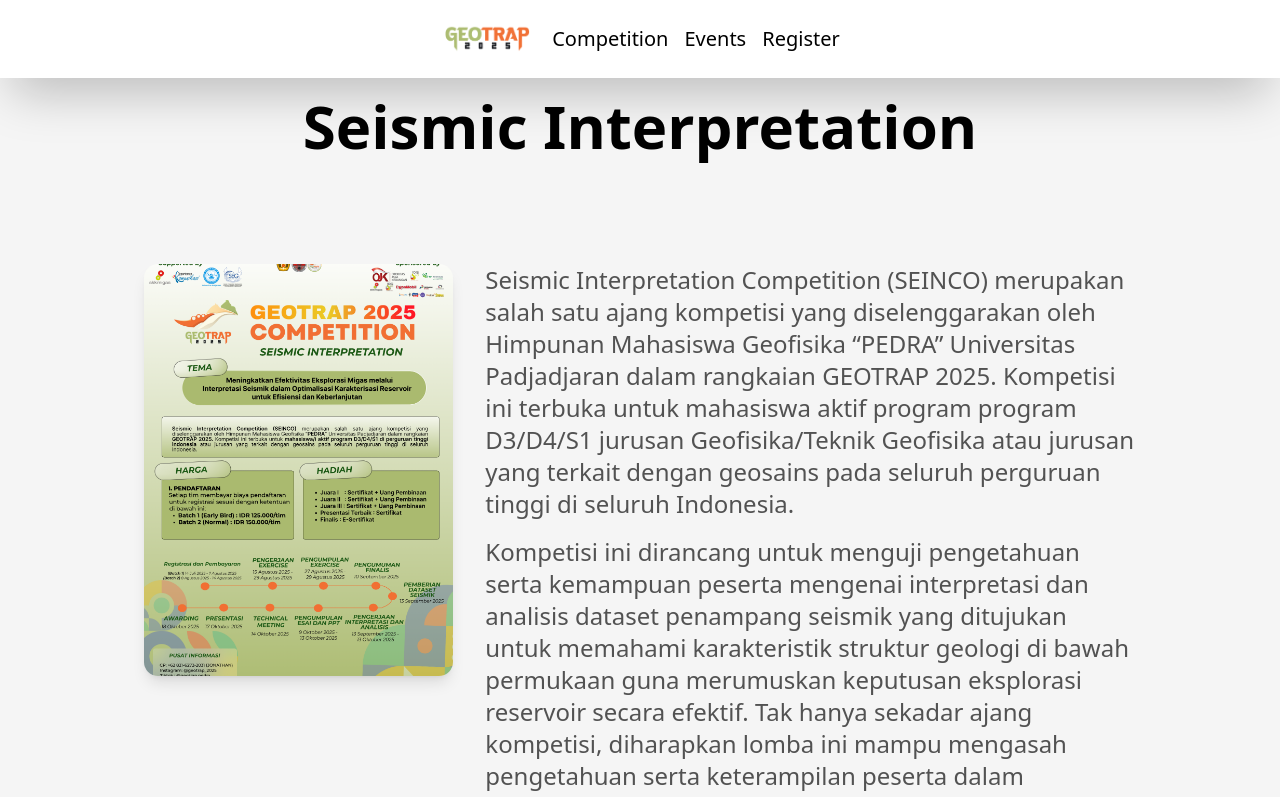
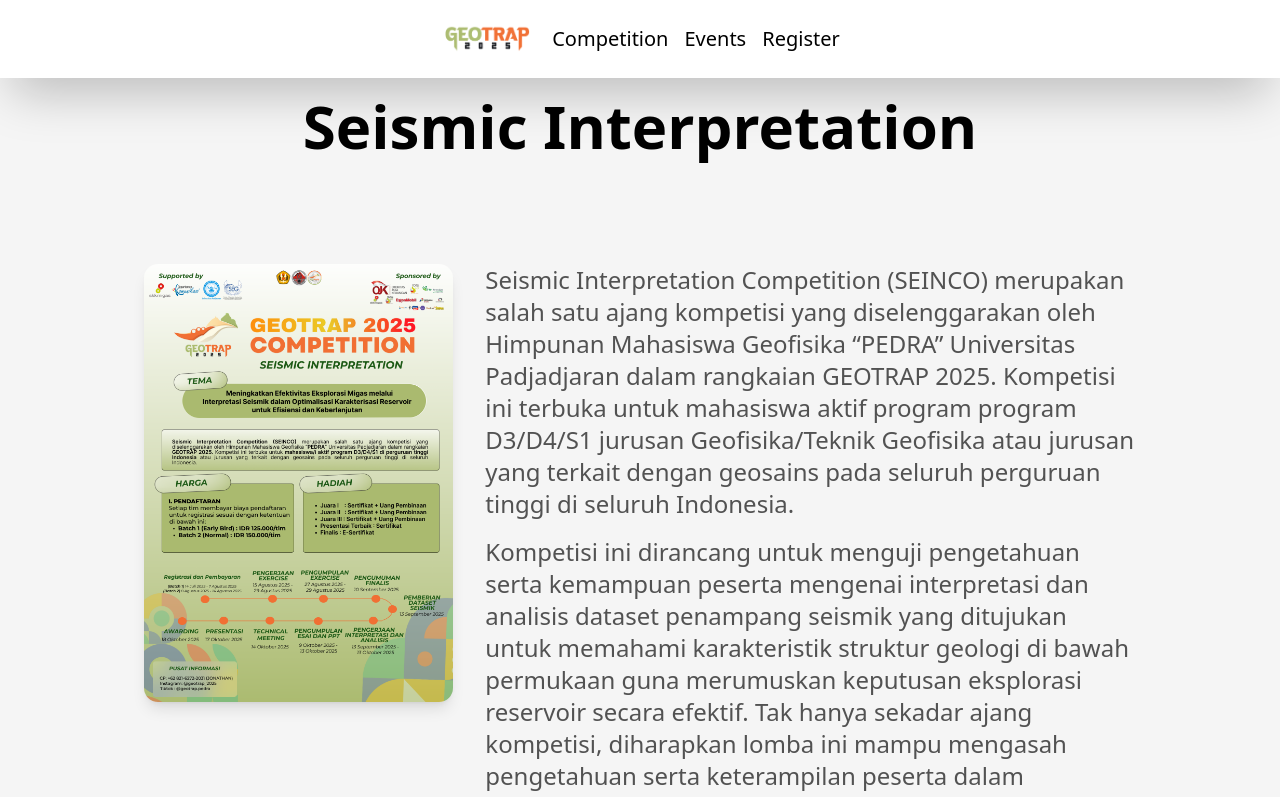
Before and after one commit to brightmze26/2025Geotrap, a Next.js app: page /competition/seismic in a window 1280 px wide. Shown: the top 797 px of the page. Built offline with nearby package versions, Linux system fonts and the light colour scheme.

Commit message:
page.tsx

```diff
--- a/src/app/competition/seismic/page.tsx
+++ b/src/app/competition/seismic/page.tsx
@@ -19,14 +19,15 @@
         {/* POSTER SECTION */}
         <div className="col-span-1 md:col-span-4 w-full">
           <div
-            className="relative w-full aspect-[3/4] cursor-pointer rounded-xl overflow-hidden shadow-lg"
+            className="w-full cursor-pointer rounded-xl overflow-hidden shadow-lg"
             onClick={() => setPopupOpen(true)}
           >
             <Image
               src="/assets/images/posterseismic.png" // ganti sesuai nama file posternya
               alt="Seismic"
-              fill
-              className="object-cover object-center"
+              width={400}
+              height={533}
+              className="w-full h-auto object-contain"
             />
           </div>
         </div>
```
